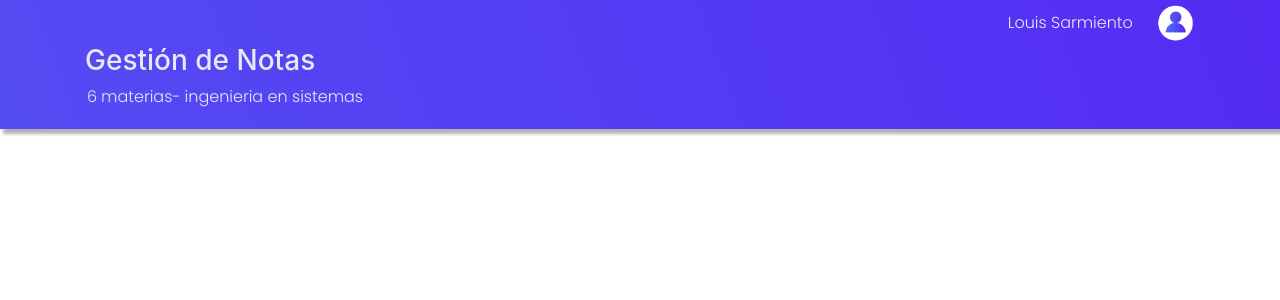
After one commit to pericles842/Hi-Studio, a PHP site: page /views/index.html in a window 1280 px wide. The commit adds this page. Shown: the top 300 px of the page. Run offline with PHP 8.4, Linux system fonts and the light colour scheme; some libraries are stand-ins or nearby versions.

```diff
--- a/assets/styles/index.css
+++ b/assets/styles/index.css
@@ -1,4 +1,56 @@
-*{
-    margin: 0;
-    padding: 0;
+* {
+   margin: 0;
+   padding: 0;
 }
+
+:root {
+   --white: #e8e8f7;
+   --purpuraClaro: #544cf3;
+   --purpuraOscuro: #542bf4;
+   /*font-family: 'Poppins', sans-serif;
+font-family: 'Roboto', sans-serif;*/
+}
+
+p {
+   font-family: 'Poppins', sans-serif
+}
+
+h2 {
+   font-family: 'Roboto', sans-serif;
+}
+
+header {
+   background: linear-gradient(70deg, #544cf3, #542bf4);
+   box-shadow: 3px 5px 3px rgba(0, 0, 0, 0.3);
+   padding: 2px 0 20px 0;
+}
+
+.user-box {
+   display: flex;
+   color: var(--white);
+}
+
+.user-box img {
+   width: 40px;
+   margin: auto;
+   margin-left: 2%;
+   margin-right: 0;
+}
+
+.user-box p {
+   margin: auto;
+   margin-right: 0px;
+
+}
+
+.box-header-materias {
+   color: var(--white);
+}
+
+.title-materias {
+   display: flex;
+}
+
+.title-materias p {
+   margin: 0px 2px;
+}
--- /dev/null
+++ b/views/index.html
@@ -0,0 +1,57 @@
+<?php
+require('../conexion.php');
+?>
+<!DOCTYPE html>
+<html lang="en">
+
+<head>
+   <meta charset="UTF-8">
+   <meta http-equiv="X-UA-Compatible" content="IE=edge">
+   <meta name="viewport" content="width=device-width, initial-scale=1.0">
+   <title>Hi studio</title>
+   <link rel="stylesheet" href="https://cdn.jsdelivr.net/npm/bootstrap@4.0.0/dist/css/bootstrap.min.css"
+      integrity="sha384-Gn5384xqQ1aoWXA+058RXPxPg6fy4IWvTNh0E263XmFcJlSAwiGgFAW/dAiS6JXm" crossorigin="anonymous">
+   <link rel="stylesheet" href="../assets/styles/index.css">
+   <link rel="shortcut icon" href="../assets/styles/images/isotipo.png" type="image/x-icon">
+   <link rel="preconnect" href="https://fonts.googleapis.com">
+   <link rel="preconnect" href="https://fonts.gstatic.com" crossorigin>
+   <link href="https://fonts.googleapis.com/css2?family=Poppins:wght@300&family=Roboto:wght@500&display=swap"
+      rel="stylesheet">
+</head>
+
+<body>
+   <div class="spinner-border" role="status">
+      <span class="sr-only">Hi studio</span>
+      <header>
+         <div class="container">
+            <div class="user-box">
+               <p>Louis Sarmiento</p>
+               <img src="../assets/styles/images/Usuario.png" alt="user">
+            </div>
+            <div class="box-header-materias">
+               <div class="title-notes">
+                  <h3>Gestión de Notas</h3>
+               </div>
+               <div class="title-materias">
+                  <p>6</p>
+                  <p>materias-</p>
+                  <p>ingenieria en sistemas</p>
+               </div>
+            </div>
+         </div>
+      </header>
+   </div>
+
+   <script src="https://unpkg.com/sweetalert/dist/sweetalert.min.js"></script>
+   <script src="https://code.jquery.com/jquery-3.2.1.slim.min.js"
+      integrity="sha384-KJ3o2DKtIkvYIK3UENzmM7KCkRr/rE9/Qpg6aAZGJwFDMVNA/GpGFF93hXpG5KkN"
+      crossorigin="anonymous"></script>
+   <script src="https://cdn.jsdelivr.net/npm/popper.js@1.12.9/dist/umd/popper.min.js"
+      integrity="sha384-ApNbgh9B+Y1QKtv3Rn7W3mgPxhU9K/ScQsAP7hUibX39j7fakFPskvXusvfa0b4Q"
+      crossorigin="anonymous"></script>
+   <script src="https://cdn.jsdelivr.net/npm/bootstrap@4.0.0/dist/js/bootstrap.min.js"
+      integrity="sha384-JZR6Spejh4U02d8jOt6vLEHfe/JQGiRRSQQxSfFWpi1MquVdAyjUar5+76PVCmYl"
+      crossorigin="anonymous"></script>
+</body>
+
+</html>
```
Also changed, not shown: assets/styles/login.css (+4 -4 lines), views/index.php (deleted, +0 -43 lines).
